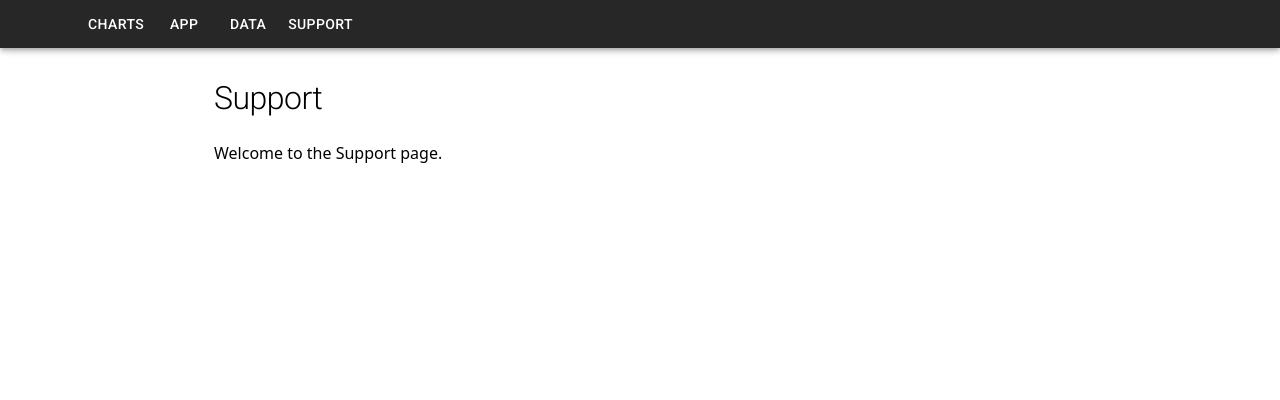
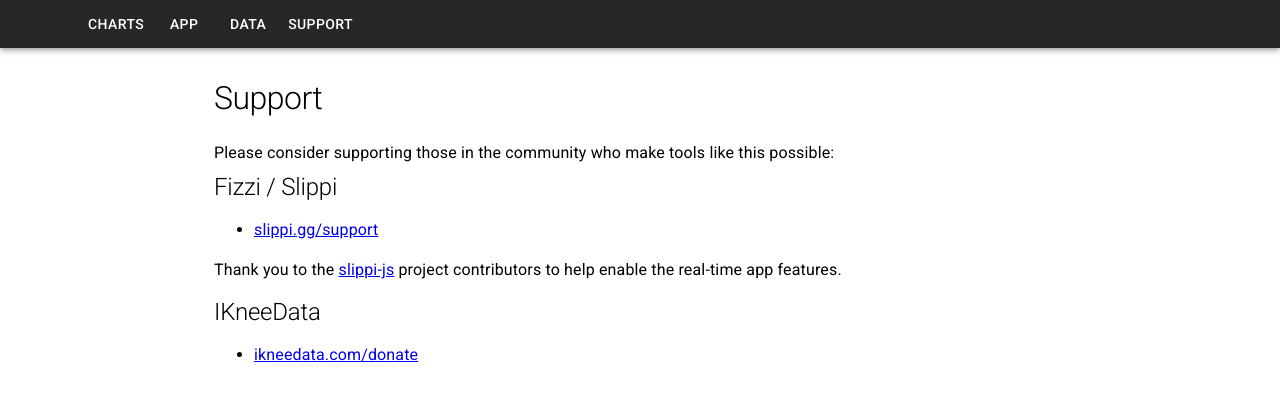
Before and after one commit to aaronjohnweiss/knockdown-hub, a React (Vite) app in the folder site/: page /support in a window 1280 px wide. Shown: the top 400 px of the page. Built offline with nearby package versions, Linux system fonts and the light colour scheme; some icons are missing.

Commit message:
feat: data and support page

```diff
--- a/site/src/routes/About.jsx
+++ b/site/src/routes/About.jsx
@@ -40,7 +40,7 @@
             </Grid>
             <Grid size={{ xs: 6 }}>
                 <Typography>
-                    On this site - the <Link to='/charts'>Charts</Link> page contains comprehensive, matchup-specific breakdowns of moves and their knockdown properties, allowing you to explore frame data and knockback values in detail.
+                    On this site - the <Link to='/charts'>charts</Link> page contains comprehensive, matchup-specific breakdowns of moves and their knockdown properties, allowing you to explore frame data and knockback values in detail.
                 </Typography>
             </Grid>
             <Grid size={{ xs: 6 }}>
@@ -63,7 +63,7 @@
                 Show me the data
             </Typography>
             <Typography>
-                Visit the <Link to='/data'>Data</Link> page to learn about this data - including collection methodology, its caveats and other limitations. Contribute your own findings to help make this resource even more comprehensive and accurate for the Melee community.
+                Visit the <Link to='/data'>data</Link> page to learn about this data - including collection methodology, its caveats and other limitations. Contribute your own findings to help make this resource even more comprehensive and accurate for the Melee community.
             </Typography>
         </Grid>
         </Grid>
--- a/site/src/routes/Data.jsx
+++ b/site/src/routes/Data.jsx
@@ -10,16 +10,16 @@
                     How was this data collected?
                 </Typography>
                 <Typography>
-                    The data for this site and companion app originates from the <Link to='https://ikneedata.com/calculator.html' target='_blank' rel='noreferrer noopener'>IKneeData Calculator</Link> - created by Schmoo and GentleFox. Using Python, created a web-scraper for the calculator that performs the following:
+                    The data for this site and companion app originates from the <Link to='https://ikneedata.com/calculator.html' target='_blank' rel='noreferrer noopener'>IKneeData Calculator</Link> - created by Schmoo and GentleFox. It stood to reason that researching the site's code to grab the values and formulas would be the best way to go. This would allow for quickly running through all permutations of knockdown interactions. So anyway, a web-scraper created in Python was utilized for the calculator that performs the following:
                 </Typography>
                 <Typography>
                     <ol>
-                        <li>Capture the list of Attackers</li>
-                        <li>Capture the list of Victims</li>
+                        <li>Capture the list of attackers</li>
+                        <li>Capture the list of victims</li>
                         <li>Iterate across each attacker</li>
                         <li>For each attacker, iterate across all victims</li>
                         <li>For each victim, iterate across all attacker's attacks + subattacks + hitboxes of those attacks</li>
-                        <li>Modify victim's % until the "knockdown" element appears</li>
+                        <li>Modify victim's percentage until the "knockdown" element appears</li>
                         <li>Record the attacker, victim, attack, subattack, hitbox, and percentage</li>
                     </ol>
                 </Typography>
@@ -48,13 +48,37 @@
                     With this foundation, the charts and application started to take shape. But what are the drawbacks?
                 </Typography>
             </Grid>
-            <Grid size={{ xs: 12 }}>
+            <Grid container size={{ xs: 12 }}>
                 <Typography variant='h2' fontSize='1.5em' paddingY={1}>
-                    Limitations & Caveats
+                    Limitations / caveats
+                </Typography>
+                <Typography paddingBottom={1}>
+                    Knockdowns are only charted up to 200% for the recipient - it is a future goal to recreate the data up to 999% for thoroughness.
+                </Typography>
+                <Typography paddingBottom={1}>
+                    Due to the opinionated decisions used to reduce the data, there is a significant chance the selected hitbox used to represent a move's knockdown isn't the ideal one. For example, let's look at Young Link's down air.
+                    The move infamously has two separate behaviors - the standard "pogo" where the tip of the sword strikes the opponent, and the flame "hilt" hitbox that is a meteor attack.
+                    With these two hitboxes, the algorithm favors the flame "hilt" hitbox, as meteor attacks produce knockdown at 0%. However, us as players likely perceive the "pogo" to be the true version of the move we'd expect to see knockdown data for.
                 </Typography>
                 <Typography>
-                    TBD
+                    At the time of writing, Marth is in a rough spot in regards to this - his tipper hitboxes are prioritized for knockdown values (which isn't the "expected" hitbox to consistently land) as well as the strongest form of his specials being used.
                 </Typography>
+                <Grid size={{ xs: 10 }} offset={{ xs: 1 }}>
+                    <Typography variant='subtitle2' component='h3' fontSize='1em' paddingY={1}>
+                        Let's fix this!
+                    </Typography>
+                    <Typography>
+                        Outside of purposing a new algorithm for the raw data parser, I'd like to ask the community to provide <Link to='https://github.com/aaronjohnweiss/knockdown-hub/issues/new' target='_blank' rel='noreferrer noopener'>feature enhancement requests</Link> if cases such as the above are found in the dataset. When doing so, please include the following points:
+                        <ul>
+                            <li>The Character</li>
+                            <li>The current attack / subattack / move id being used in the algorithm (if possible)</li>
+                            <li>The proposed attack / subattack / move id</li>
+                            <li>A short message on why this change is warranted</li>
+                        </ul>
+                        Using these requests, I can include static logic in the parser as it reduces the data to ensure these manually accounted for moves take priority.
+                    </Typography>
+                </Grid>
+
             </Grid>
 
         </Grid>
--- a/site/src/routes/Support.jsx
+++ b/site/src/routes/Support.jsx
@@ -1,8 +1,47 @@
 import React from 'react';
+import { Grid, Typography } from '@mui/material';
+import { Link } from 'react-router';
 
 export const Support = () => {
     return (
-        <div>Welcome to the Support page.</div>
+        <Grid container>
+            <Grid size={{ xs: 12 }}>
+                <Typography>
+                    Please consider supporting those in the community who make tools like this possible:
+                </Typography>
+                <Typography variant='h2' fontSize='1.5em' paddingTop={1}>
+                    Fizzi / Slippi
+                </Typography>
+                <Typography>
+                    <ul>
+                        <li>
+                        <Link to='https://slippi.gg/support' target='_blank' rel='noreferrer noopener'>
+                            slippi.gg/support
+                        </Link>
+                        </li>
+                    </ul>
+                </Typography>
+                <Typography paddingBottom={2}>
+                    Thank you to the <Link to='https://github.com/project-slippi/slippi-js' target='_blank' rel='noreferrer noopener'>
+                        slippi-js
+                    </Link> project contributors to help enable the real-time app features.
+                </Typography>
+
+
+                <Typography variant='h2' fontSize='1.5em'>
+                    IKneeData
+                </Typography>
+                <Typography>
+                     <ul>
+                        <li>
+                            <Link to='https://ikneedata.com/donate.html' target='_blank' rel='noreferrer noopener'>
+                                ikneedata.com/donate
+                            </Link>
+                        </li>
+                    </ul>
+                </Typography>
+            </Grid>
+        </Grid>
     )
 }
 
```
